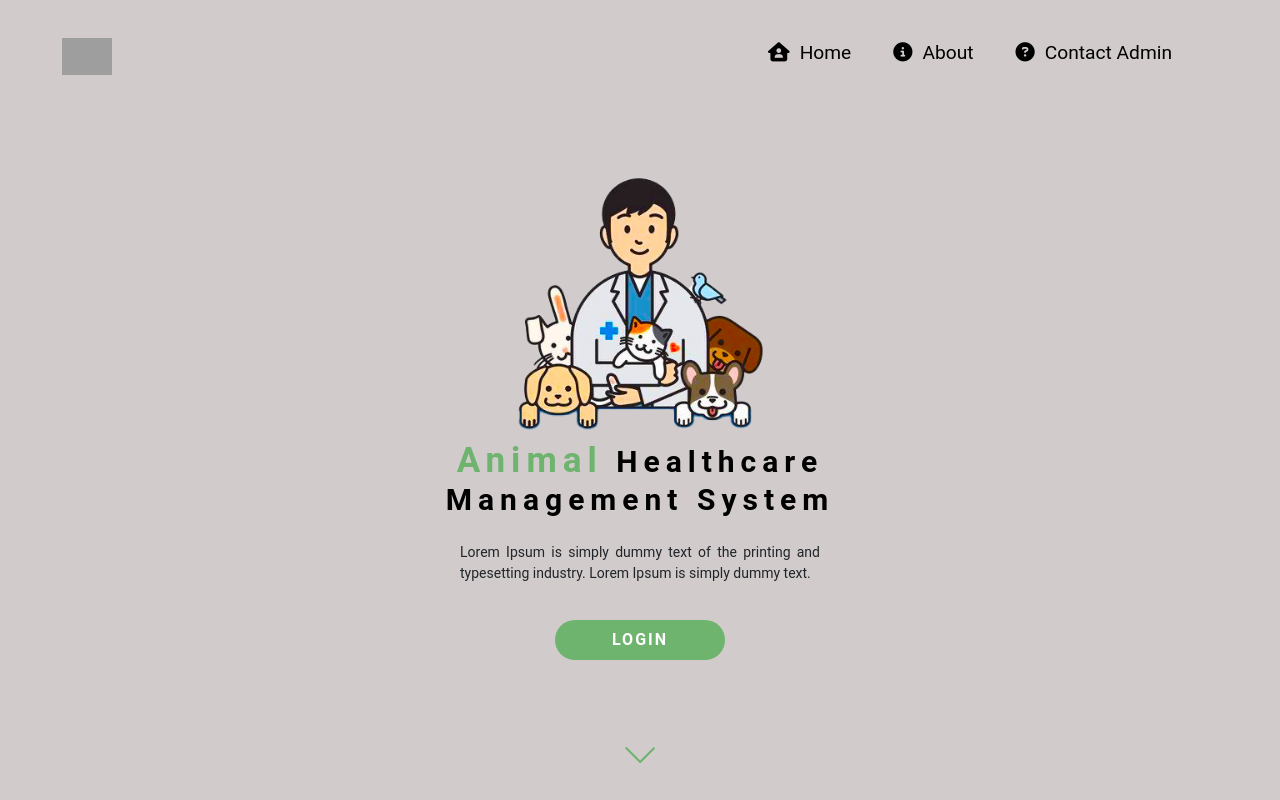
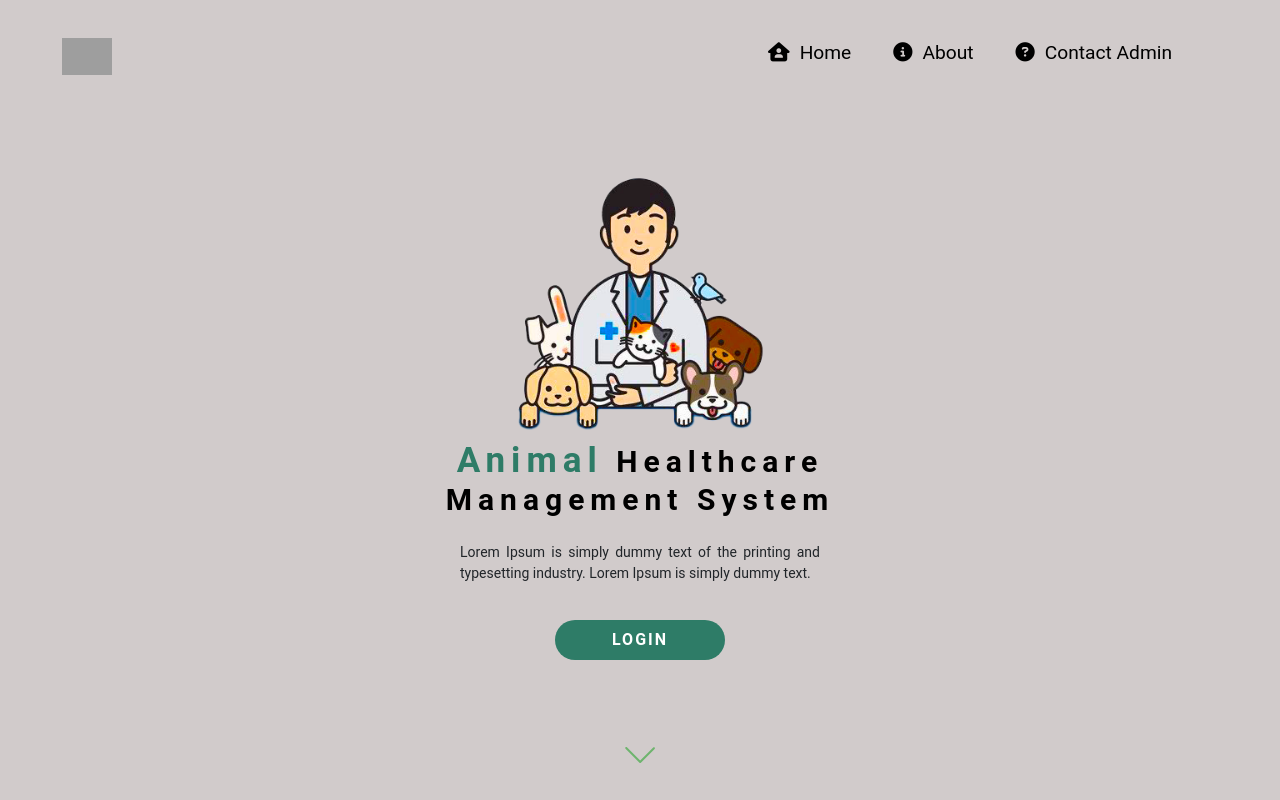
Before and after one commit to janwry26/tup-capstone, a React (Create React App) app in the folder client/: page / in a window 1280 px wide. Built offline with nearby package versions, Linux system fonts and the light colour scheme; grey boxes are pictures that could not be loaded.

Commit message:
change font color and button background on home page

```diff
--- a/client/src/styles/home.css
+++ b/client/src/styles/home.css
@@ -37,7 +37,7 @@
     text-align: justify;
 }
 .middle h1 span{
-    color: rgb(110, 180, 110);
+    color: #2e7c67;
     font-size: 65px;
 }
 .right img{
@@ -63,7 +63,7 @@
     border: none;
     border-radius: 20px;
     letter-spacing: 2px;
-    background-color: rgb(110, 180, 110);
+    background-color: #2e7c67;
     font-weight: bold;
     font-size: 18px;
     color: rgb(255, 255, 255);
```
